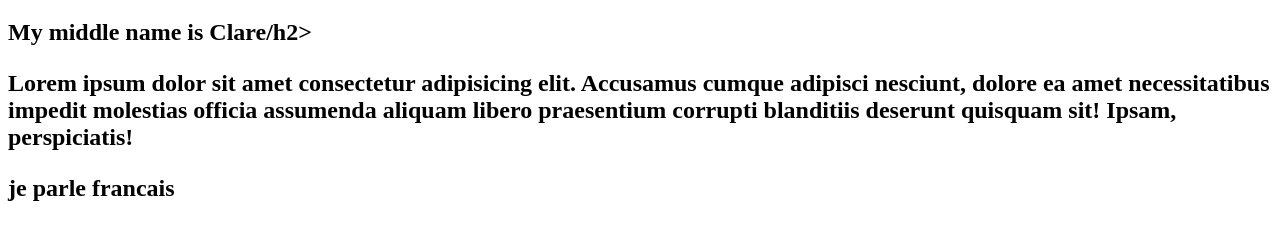
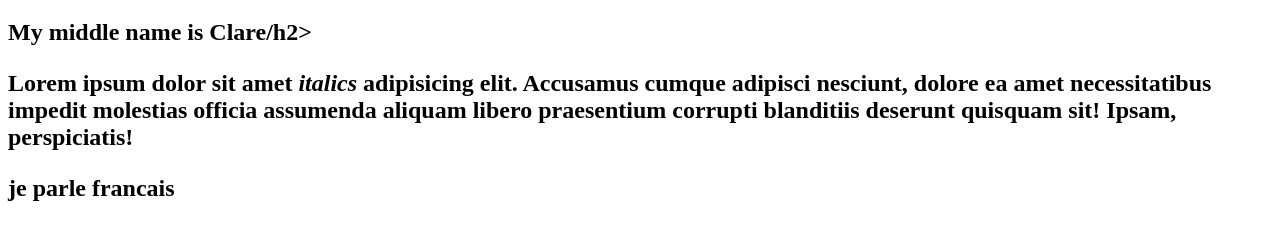
Before and after one commit to rcpelles/githubproject, a plain HTML site: page index.html in a window 1280 px wide. Shown: the part 61-300 px from the top of the page. Drawn offline with Linux system fonts and the light colour scheme.

Commit message:
italics added

```diff
--- a/index.html
+++ b/index.html
@@ -9,7 +9,7 @@
 <body>
     <h1>My name is <strong> Rebekah</strong></h1>
     <h2>My middle name is <strong>Clare</strong>/h2>
-    <p>Lorem ipsum dolor sit amet consectetur adipisicing elit. Accusamus cumque adipisci nesciunt, dolore ea amet necessitatibus impedit molestias officia assumenda aliquam libero praesentium corrupti blanditiis deserunt quisquam sit! Ipsam, perspiciatis!
+    <p>Lorem ipsum dolor sit amet <em>italics</em> adipisicing elit. Accusamus cumque adipisci nesciunt, dolore ea amet necessitatibus impedit molestias officia assumenda aliquam libero praesentium corrupti blanditiis deserunt quisquam sit! Ipsam, perspiciatis!
     <p>je parle <strong>francais</strong></p>
 
     </p>
```
